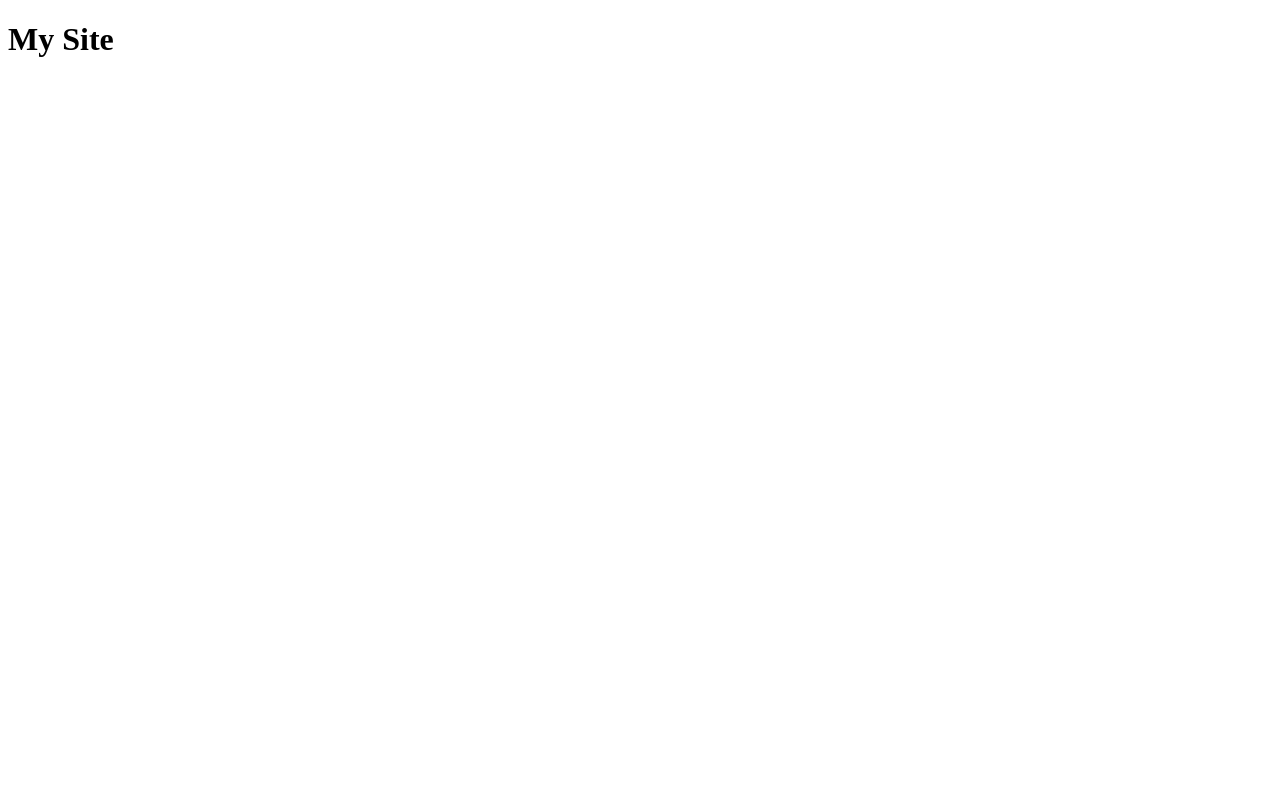
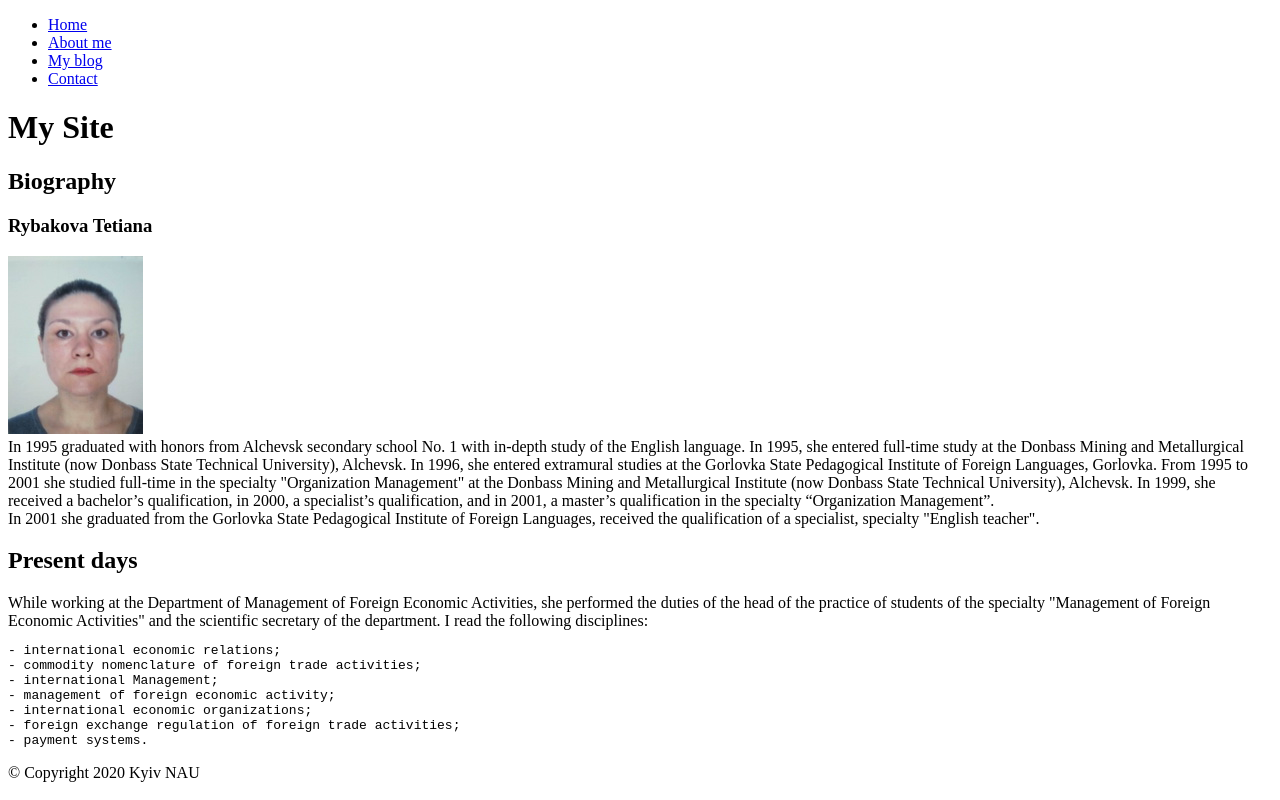
Before and after one commit to alcubens/alcubens.github.io, a plain HTML site: page index.html in a window 1280 px wide. Drawn offline with Linux system fonts and the light colour scheme.

Commit message:
second commit

```diff
--- a/index.html
+++ b/index.html
@@ -4,9 +4,61 @@
     <meta charset="UTF-8">
     <meta name="viewport" content="width=<h1>, initial-scale=1.0">
     <meta http-equiv="X-UA-Compatible" content="ie=edge">
-    <title>Document</title>
+    <title>Home Page</title>
 </head>
 <body>
-    <h1>My Site</h1>
+    <nav>
+        <ul>
+            <li>
+                <a href="index.html">Home</a>
+            </li>
+            <li>
+                    <a href="about.html">About me</a>
+                </li>
+                <li>
+                        <a href="blog.html">My blog</a>
+                    </li>
+                    <li>
+                            <a href="contact.html">Contact</a>
+                        </li>
+        </ul>
+    </nav>
+    <header>
+            <h1>My Site</h1>
+        </header>
+        <main>
+            <article>
+                <h2>
+                    Biography
+                </h2>
+                <h3>
+                    Rybakova Tetiana
+                </h3>
+                <img src="Tanya.jpg">
+                <div>
+                In 1995 graduated with honors from Alchevsk secondary school No. 1 with in-depth study of the English language.
+                In 1995, she entered full-time study at the Donbass Mining and Metallurgical Institute (now Donbass State Technical University), Alchevsk.
+                In 1996, she entered extramural studies at the Gorlovka State Pedagogical Institute of Foreign Languages, Gorlovka.
+                From 1995 to 2001 she studied full-time in the specialty "Organization Management" at the Donbass Mining and Metallurgical Institute (now Donbass State Technical University), Alchevsk. In 1999, she received a bachelor’s qualification, in 2000, a specialist’s qualification, and in 2001, a master’s qualification in the specialty “Organization Management”.
+                </div>
+                In 2001 she graduated from the Gorlovka State Pedagogical Institute of Foreign Languages, received the qualification of a specialist, specialty "English teacher".
+                <h2>
+                    Present days
+                </h2>
+                While working at the Department of Management of Foreign Economic Activities, she performed the duties of the head of the practice of students of the specialty "Management of Foreign Economic Activities" and the scientific secretary of the department. I read the following disciplines:
+<pre>
+- international economic relations;
+- commodity nomenclature of foreign trade activities;
+- international Management;
+- management of foreign economic activity;
+- international economic organizations;
+- foreign exchange regulation of foreign trade activities;
+- payment systems.
+</pre>
+            </article>
+        </main>
+    <p> <footer>
+            &copy; Copyright 2020 Kyiv NAU
+        </footer> </p>
 </body>
 </html>
```
Also changed, not shown: about.html (added, +33 -0 lines), blog.html (added, +33 -0 lines), contact.html (added, +38 -0 lines), Tanya.jpg (added).
